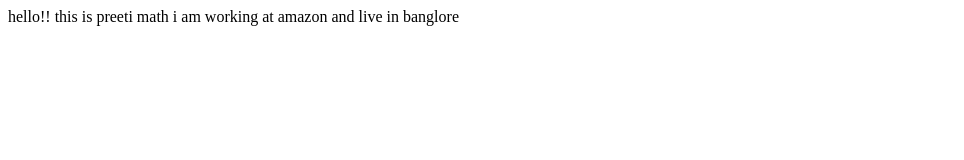
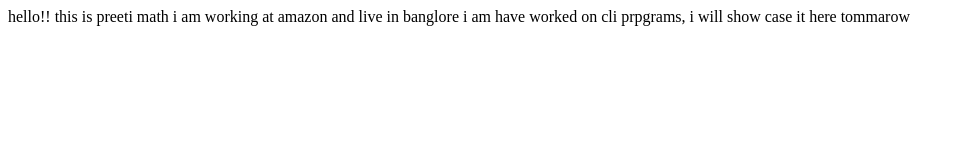
Before and after one commit to preetimath/preetimath.com, a plain HTML site: page index.html in a window 1280 px wide. Shown: the whole page, without its empty margins (0-964 px from the left). Drawn offline with Linux system fonts and the light colour scheme.

Commit message:
add details to project

```diff
--- a/index.html
+++ b/index.html
@@ -9,5 +9,9 @@
 <body>
     hello!! this is preeti math
     i am working at amazon and live in banglore
+
+
+    i am have worked on cli prpgrams, i will show case it here
+    tommarow
 </body>
 </html>
```
